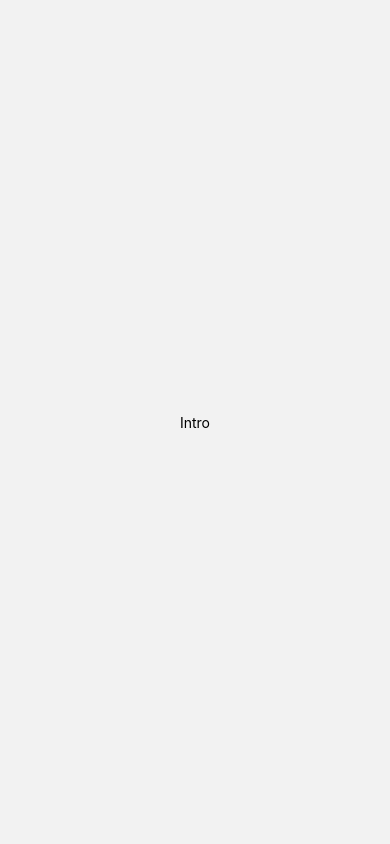
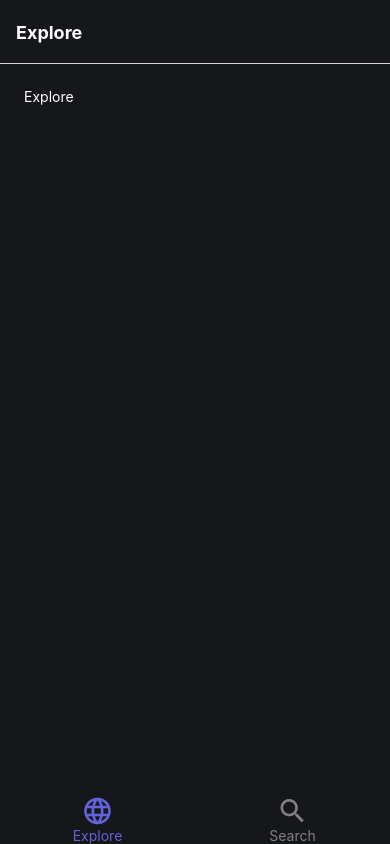
Before and after one commit to shkhrustamov/MindScapeV1, a React Native app: screen /Explore in a window 390 px wide. Before the commit this address had no page. Built offline with nearby package versions, Linux system fonts and the light colour scheme.

Commit message:
tab icons

```diff
--- a/App.tsx
+++ b/App.tsx
@@ -1,6 +1,5 @@
 import React from 'react';
-
-import {Navigation} from './src/Navigation.tsx';
+import Navigation from './src/Navigation.tsx';
 
 function App(): React.JSX.Element {
   return <Navigation />;
--- a/package.json
+++ b/package.json
@@ -18,7 +18,8 @@
     "react-native-gesture-handler": "^2.14.0",
     "react-native-reanimated": "^3.6.1",
     "react-native-safe-area-context": "^4.8.1",
-    "react-native-screens": "^3.29.0"
+    "react-native-screens": "^3.29.0",
+    "react-native-vector-icons": "^10.0.3"
   },
   "devDependencies": {
     "@babel/core": "^7.20.0",
--- a/src/Navigation.tsx
+++ b/src/Navigation.tsx
@@ -1,18 +1,56 @@
 import React from 'react';
 import {createBottomTabNavigator} from '@react-navigation/bottom-tabs';
+import MaterialCommunityIcons from 'react-native-vector-icons/MaterialCommunityIcons';
+import {TouchableOpacity} from 'react-native';
+import {NavigationContainer, useNavigation} from '@react-navigation/native';
 import {createNativeStackNavigator} from '@react-navigation/native-stack';
 import Explore from './screens/Explore.tsx';
 import Search from './screens/Search.tsx';
-import {NavigationContainer} from '@react-navigation/native';
-import Intro from './screens/Intro.tsx';
 
 const Tab = createBottomTabNavigator();
+
+const TabIcon = ({
+  screenName,
+  name,
+  color,
+}: {
+  name: string;
+  color: string;
+  screenName: string;
+}) => {
+  const {navigate} = useNavigation();
+  return (
+    <TouchableOpacity
+      onPress={() => navigate(screenName)}
+      hitSlop={{top: 16, bottom: 16, left: 16, right: 16}}>
+      <MaterialCommunityIcons name={name} color={color} size={32} />
+    </TouchableOpacity>
+  );
+};
+
 const Stack = createNativeStackNavigator();
 
-function Tabs() {
+const H = () => {
   return (
+    <Stack.Navigator>
+      <Stack.Screen name="Explore" component={Explore} />
+      <Stack.Screen name="Search" component={Search} />
+    </Stack.Navigator>
+  );
+};
+
+function Navigation() {
+  return (
+    <NavigationContainer>
       <Tab.Navigator
+        screenListeners={{
+          tabPress: e => {
+            e.preventDefault();
+          },
+        }}
         screenOptions={{
+          tabBarActiveTintColor: '#6262D9',
+          tabBarInactiveTintColor: 'grey',
           tabBarStyle: {
             backgroundColor: '#16171A',
             borderTopWidth: 0,
@@ -21,26 +59,36 @@ function Tabs() {
           headerStyle: {
             backgroundColor: '#16171A',
           },
-        headerTintColor: '#F2F2FA',
-        tabBarActiveTintColor: '#6262D9',
-        tabBarInactiveTintColor: 'grey',
+          tabBarShowLabel: true,
+          tabBarLabelStyle: {fontSize: 14},
+          headerTintColor: '#fff',
           headerTitleStyle: {
             fontWeight: 'bold',
           },
         }}>
-      <Tab.Screen name="Explore" component={Explore} />
-      <Tab.Screen name="Search" component={Search} />
+        <Tab.Screen
+          name="Explore"
+          component={Explore}
+          options={{
+            tabBarLabel: 'Explore',
+            tabBarIcon: ({color}) => (
+              <TabIcon screenName="Explore" name="web" color={color} />
+            ),
+          }}
+        />
+        <Tab.Screen
+          name="Search"
+          component={Search}
+          options={{
+            tabBarLabel: 'Search',
+            tabBarIcon: ({color}) => (
+              <TabIcon screenName="Search" name="magnify" color={color} />
+            ),
+          }}
+        />
       </Tab.Navigator>
+    </NavigationContainer>
   );
 }
 
-export function Navigation() {
-  return (
-    <NavigationContainer>
-      <Stack.Navigator screenOptions={{headerShown: false}}>
-        <Stack.Screen name="Intro" component={Intro} />
-        <Stack.Screen name="Main" component={Tabs} />
-      </Stack.Navigator>
-    </NavigationContainer>
-  );
-}
+export default Navigation;
--- a/src/screens/Explore.tsx
+++ b/src/screens/Explore.tsx
@@ -3,8 +3,8 @@ import {Text, View} from 'react-native';
 
 const Explore = () => {
   return (
-    <View style={{flex: 1, padding: 24}}>
-      <Text>Explore</Text>
+    <View style={{flex: 1, padding: 24, backgroundColor: '#16171A'}}>
+      <Text style={{color: '#fff'}}>Explore</Text>
     </View>
   );
 };
```
Also changed, not shown: react-native.config.js (added, +9 -0 lines), 5 other files (tests, documents, lock files or other folders). Lines whose indentation alone changed are shown as unchanged.
